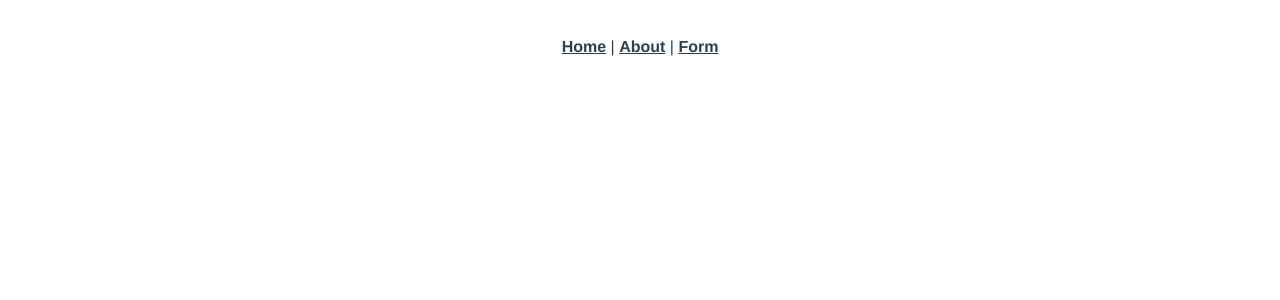
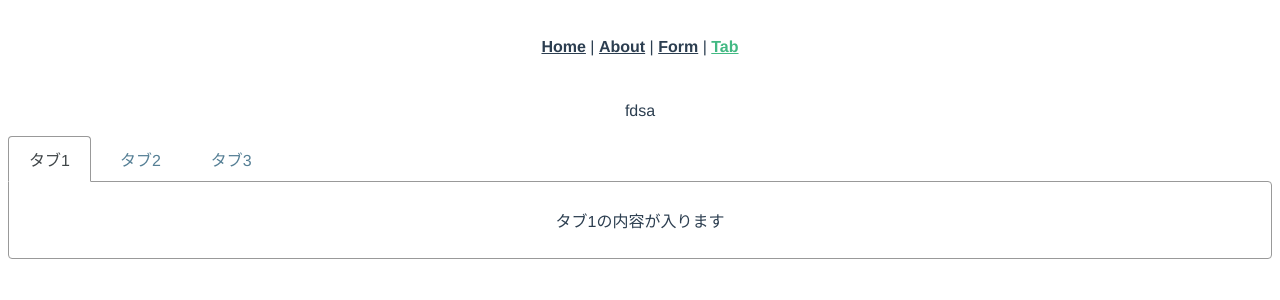
Before and after one commit to G-Shino/spike-vue-js, a Vue app: page /tab in a window 1280 px wide. Shown: the top 300 px of the page. Built offline with nearby package versions, Linux system fonts and the light colour scheme.

Commit message:
add tab page

```diff
--- a/src/App.vue
+++ b/src/App.vue
@@ -3,7 +3,8 @@
     <div id="nav">
       <router-link to="/">Home</router-link> |
       <router-link to="/about">About</router-link> |
-      <router-link to="/form">Form</router-link>
+      <router-link to="/form">Form</router-link> |
+      <router-link to="/tab">Tab</router-link>
     </div>
     <router-view />
   </div>
--- a/src/main.ts
+++ b/src/main.ts
@@ -1,11 +1,12 @@
 import Vue from "vue";
 import App from "./App.vue";
 import router from "./router";
-import { CreateElement } from "vue/types/umd";
+// import { CreateElement } from "vue/types/umd";
 
 Vue.config.productionTip = false;
 
 new Vue({
   router,
-  render: (h: CreateElement) => h(App)
+  ...App
+  // render: (h: CreateElement) => h(App)
 }).$mount("#app");
--- a/src/router/index.ts
+++ b/src/router/index.ts
@@ -2,6 +2,7 @@ import Vue from "vue";
 import VueRouter, { RouteConfig } from "vue-router";
 import Home from "../views/Home.vue";
 import Form from "../views/Form.vue";
+import Tab from "../views/Tab.vue";
 
 Vue.use(VueRouter);
 
@@ -24,6 +25,11 @@ const routes: Array<RouteConfig> = [
     path: "/form",
     name: "Form",
     component: Form
+  },
+  {
+    path: "/tab",
+    name: "Tab",
+    component: Tab
   }
 ];
 
--- /dev/null
+++ b/src/views/Tab.vue
@@ -0,0 +1,92 @@
+<template>
+  <div>
+    <p>fdsa</p>
+    <ul class="tabs-menu">
+      <li
+        v-bind:class="{ active: activeTab === 'tabs-1' }"
+        v-on:click="activeTab = 'tabs-1'"
+      >
+        タブ1
+      </li>
+      <li
+        v-bind:class="{ active: activeTab === 'tabs-2' }"
+        v-on:click="activeTab = 'tabs-2'"
+      >
+        タブ2
+      </li>
+      <li
+        v-bind:class="{ active: activeTab === 'tabs-3' }"
+        v-on:click="activeTab = 'tabs-3'"
+      >
+        タブ3
+      </li>
+    </ul>
+    <section class="tabs-content">
+      <section v-show="activeTab === 'tabs-1'">
+        <p>タブ1の内容が入ります</p>
+      </section>
+      <section v-show="activeTab === 'tabs-2'">
+        <p>タブ2の内容が入ります</p>
+      </section>
+      <section v-show="activeTab === 'tabs-3'">
+        <p>タブ3の内容が入ります</p>
+      </section>
+    </section>
+  </div>
+</template>
+
+<script>
+export default {
+  name: "Tab",
+  data() {
+    return {
+      activeTab: "tabs-1"
+    };
+  }
+};
+</script>
+
+<style scoped>
+.tabs-menu {
+  margin: 0;
+  padding: 0;
+  list-style-type: none;
+}
+
+.tabs-menu li {
+  display: block;
+  float: left;
+  margin-right: 8px;
+  margin-bottom: -1px;
+  padding: 10px 20px;
+  border-style: solid;
+  border-width: 1px;
+  border-color: transparent;
+  border-radius: 4px 4px 0 0;
+  color: #557f95;
+  text-decoration: none;
+
+  transition: all 0.15s;
+}
+
+.tabs-menu li:hover {
+  cursor: pointer;
+}
+
+.tabs-menu li:not(.active):hover {
+  border-color: #f0f0f0 #f0f0f0 #999;
+  background-color: #fff;
+}
+.tabs-menu .active {
+  border-color: #999 #999 transparent #999;
+  background-color: #fff;
+  color: #3f4548;
+}
+
+.tabs-content {
+  clear: both;
+  border: 1px solid #999;
+  border-radius: 0 4px 4px 4px;
+  padding: 10px;
+}
+</style>
```
